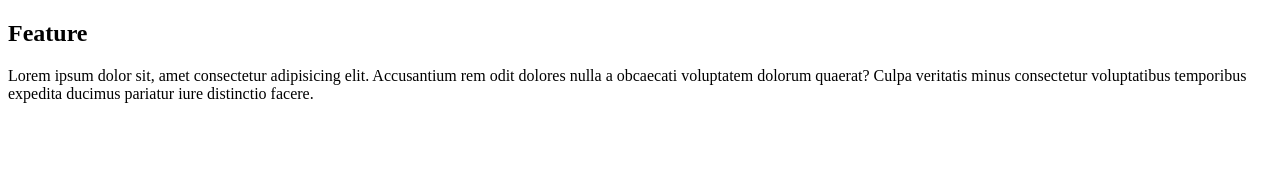
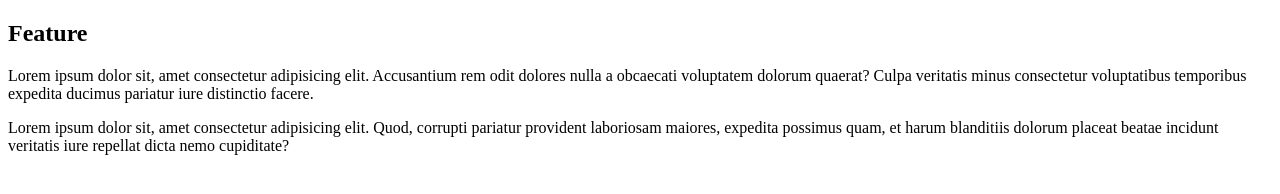
Before and after one commit to meitsang/Jump-git-prac, a plain HTML site: page index.html in a window 1280 px wide. Drawn offline with Linux system fonts and the light colour scheme.

Commit message:
more feature still

```diff
--- a/index.html
+++ b/index.html
@@ -10,6 +10,7 @@
   <section class="feature">
     <h2>Feature</h2>
     <p>Lorem ipsum dolor sit, amet consectetur adipisicing elit. Accusantium rem odit dolores nulla a obcaecati voluptatem dolorum quaerat? Culpa veritatis minus consectetur voluptatibus temporibus expedita ducimus pariatur iure distinctio facere.</p>
+    <p>Lorem ipsum dolor sit, amet consectetur adipisicing elit. Quod, corrupti pariatur provident laboriosam maiores, expedita possimus quam, et harum blanditiis dolorum placeat beatae incidunt veritatis iure repellat dicta nemo cupiditate?</p>
   </section>
 </body>
 </html>
```
